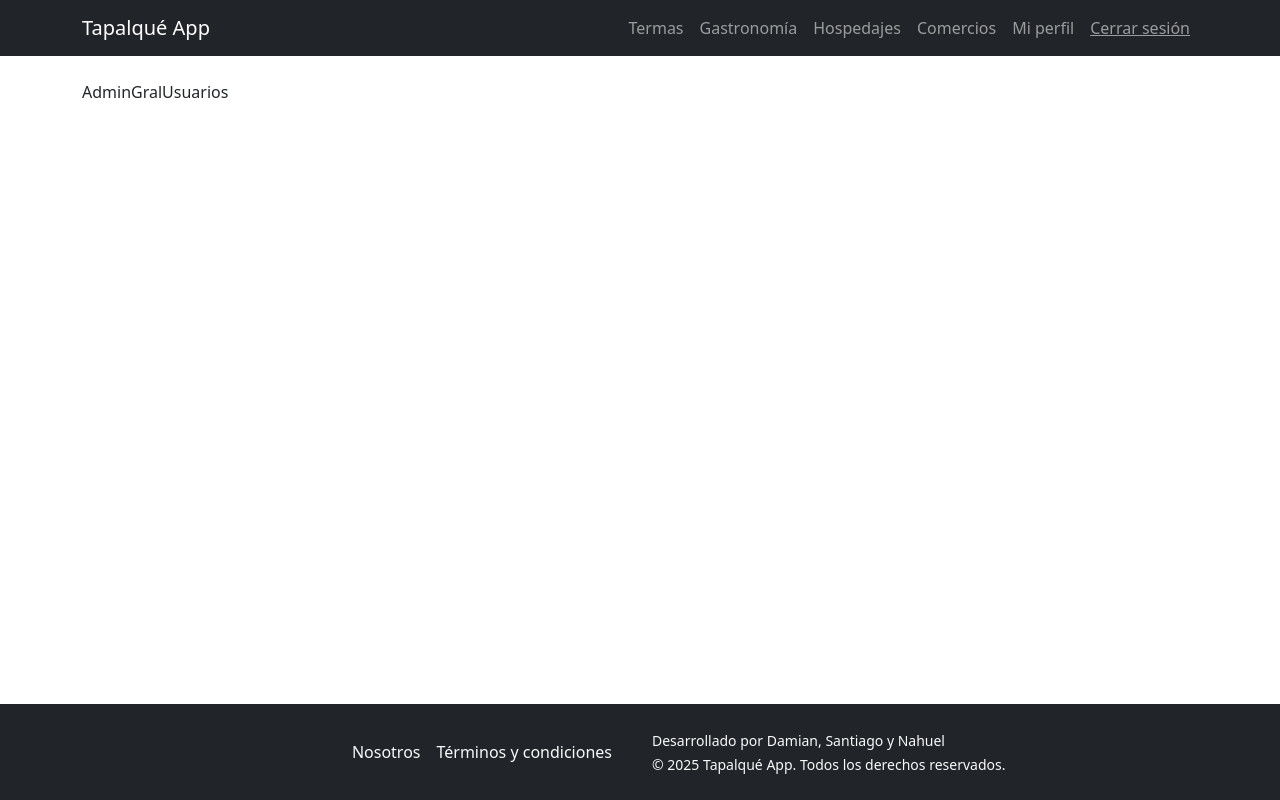
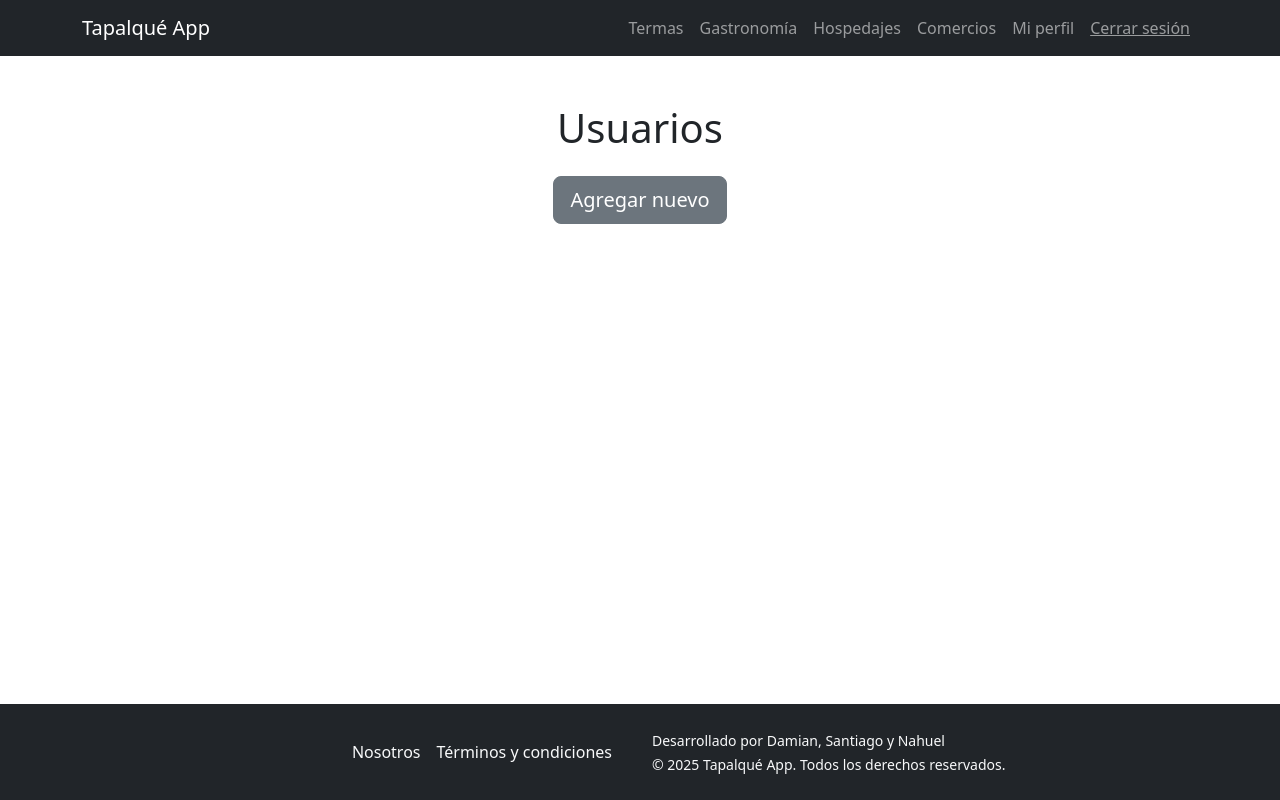
Before and after one commit to DamianZingale/TapalqueApp, a React (Vite) app in the folder portal Frontend/: page /admin/usuarios in a window 1280 px wide. Built offline with nearby package versions, Linux system fonts and the light colour scheme.

Commit message:
Update AdminGralUsuariosPage.tsx

```diff
--- a/portal Frontend/src/features/administrador general/pages/AdminGralUsuariosPage.tsx
+++ b/portal Frontend/src/features/administrador general/pages/AdminGralUsuariosPage.tsx
@@ -1,5 +1,11 @@
+import { Title } from "../../../shared/components/Title"
+import { BotonAgregar } from "../components/BotonAgregar"
+
 export const AdminGralUsuariosPage = () => {
     return (
-        <div>AdminGralUsuarios</div>
+        <>
+            <Title text="Usuarios" />
+            <BotonAgregar />
+        </>
     )
 }
```
